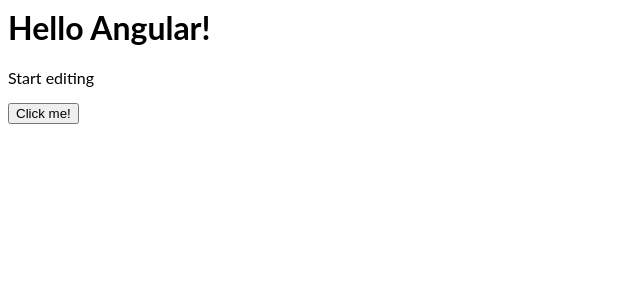
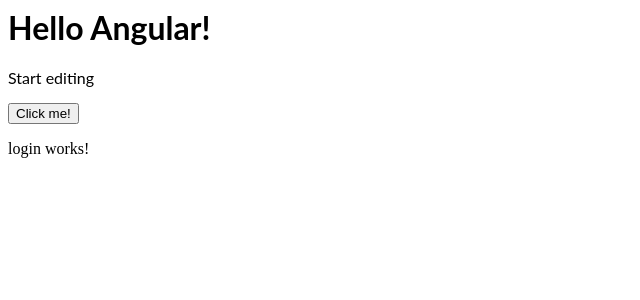
Before and after one commit to werrio5/angular-test, an Angular app: page /login in a window 1280 px wide. Shown: the top 300 px of the page, without its empty margins (0-640 px from the left). Built offline with nearby package versions, Linux system fonts and the light colour scheme.

Commit message:
2 files modified, 4 added, 1 deleted

```diff
--- a/src/app/app.component.html
+++ b/src/app/app.component.html
@@ -1,5 +1,7 @@
+
 <hello name="{{ name }}"></hello>
 <p>
   Start editing
 </p>
 <test-button></test-button>
+<router-outlet></router-outlet>
--- a/src/app/app.module.ts
+++ b/src/app/app.module.ts
@@ -1,22 +1,28 @@
 import { NgModule } from '@angular/core';
 import { BrowserModule } from '@angular/platform-browser';
 import { FormsModule } from '@angular/forms';
-
-import { LoginModule } from './modules/login.module'
+import { RouterModule, Routes } from '@angular/router';
 
 import { AppComponent } from './app.component';
 import { HelloComponent } from './hello.component';
 import { ButtonComponent } from './components/button.component';
+import { LoginComponent } from './modules/login/login.component';
+
+const appRoutes: Routes = [
+  { path: 'login', component: LoginComponent },
+]
 
 @NgModule({
   imports:      [
     BrowserModule,
-    FormsModule
+    FormsModule,
+    RouterModule.forRoot(appRoutes)
       ],
   declarations: [
     AppComponent,
     HelloComponent,
-    ButtonComponent
+    ButtonComponent,
+    LoginComponent
      ],
   bootstrap:    [ AppComponent ]
 })
--- /dev/null
+++ b/src/app/modules/login/login.component.html
@@ -0,0 +1,3 @@
+<p>
+login works!
+</p>
--- /dev/null
+++ b/src/app/modules/login/login.component.ts
@@ -0,0 +1,15 @@
+import { Component, OnInit } from '@angular/core';
+
+@Component({
+  selector: 'app-login',
+  templateUrl: './login.component.html',
+  styleUrls: ['./login.component.css']
+})
+export class LoginComponent implements OnInit {
+
+  constructor() { }
+
+  ngOnInit() {
+  }
+
+}
```
Also changed, not shown: src/app/app.routing.ts (added, +7 -0 lines), src/app/modules/login/login.module.ts (deleted, +0 -13 lines), src/app/modules/login/login.component.css (added).
